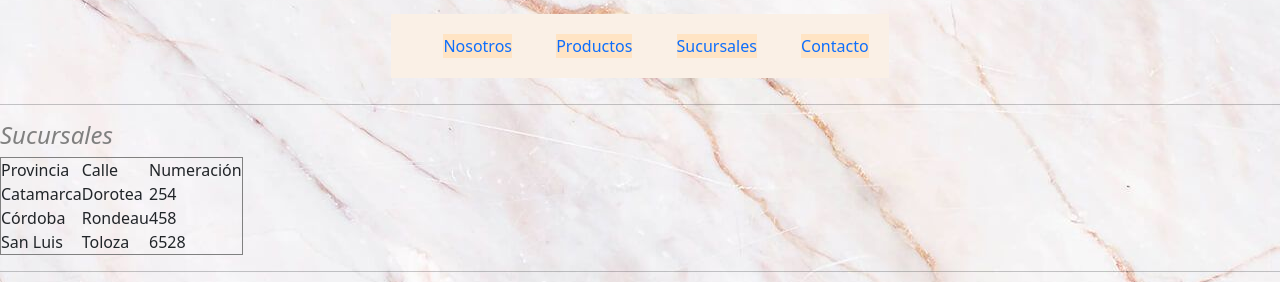
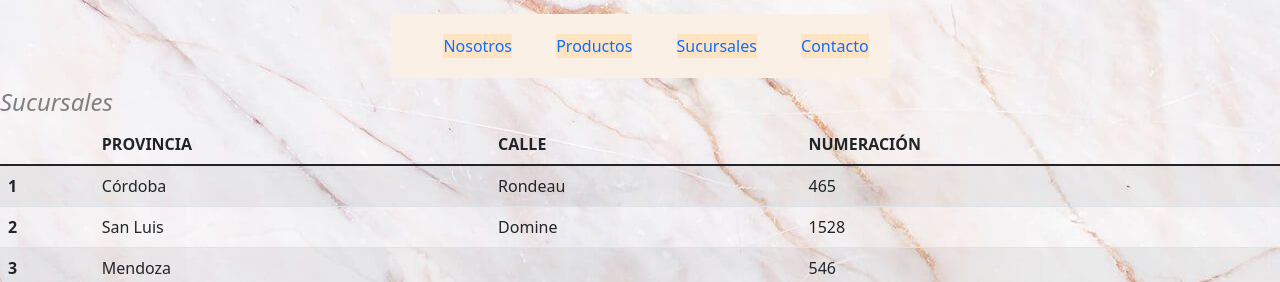
Before and after one commit to RominaBorsatto/practicadesafio, a plain HTML site: page Página web/sucursales.html in a window 1280 px wide. Shown: the part 207-489 px from the top of the page. Drawn offline with nearby package versions, Linux system fonts and the light colour scheme; a web font is replaced by a local one.

```diff
--- a/Página web/sucursales.html
+++ b/Página web/sucursales.html
@@ -28,40 +28,45 @@
             </ul>
         </nav>
     </header>
-    <hr>
+
     <main>
         <section>
             <h3>Sucursales</h3>
-            <table border="1">
+            <table class="table table-striped">
+                <thead>
                   <tr>
-                    <td>Provincia</td>
-                    <td>Calle</td>
-                    <td>Numeración</td>
+                    <th scope="col"></th>
+                    <th scope="col">PROVINCIA</th>
+                    <th scope="col">CALLE</th>
+                    <th scope="col">NUMERACIÓN</th>
+                  </tr>
+                </thead>
+                <tbody>
+                 <tr>
+                    <th scope="row">1</th>
+                    <td>Córdoba</td>
+                    <td>Rondeau</td>
+                    <td>465</td>
                   </tr>
                   <tr>
-                     <td>Catamarca</td>
-                     <td>Dorotea</td>
-                     <td>254</td>
+                    <th scope="row">2</th>
+                    <td>San Luis</td>
+                    <td>Domine</td>
+                    <td>1528</td>
                   </tr>
                   <tr>
-                    <td>Córdoba</td>
-                    <td>Rondeau</td>
-                    <td>458</td>
+                    <th scope="row">3</th>
+                    <td colspan="2">Mendoza</td>
+                    <td>546</td>
                   </tr>
-                <tr>
-                    <td>San Luis</td>
-                    <td>Toloza</td>
-                    <td>6528</td>
-                </tr>
-
+                </tbody>
                 </table>
 
 
         </section>
+
     </main>
-<hr>
     <footer class="pie"><h4>Tienda Natural-Romina Borsatto</h4></footer>
     <script src="https://cdn.jsdelivr.net/npm/bootstrap@5.1.3/dist/js/bootstrap.bundle.min.js" integrity="sha384-ka7Sk0Gln4gmtz2MlQnikT1wXgYsOg+OMhuP+IlRH9sENBO0LRn5q+8nbTov4+1p" crossorigin="anonymous"></script>
-
 </body>
 </html>
```
Lines whose indentation alone changed are shown as unchanged.
